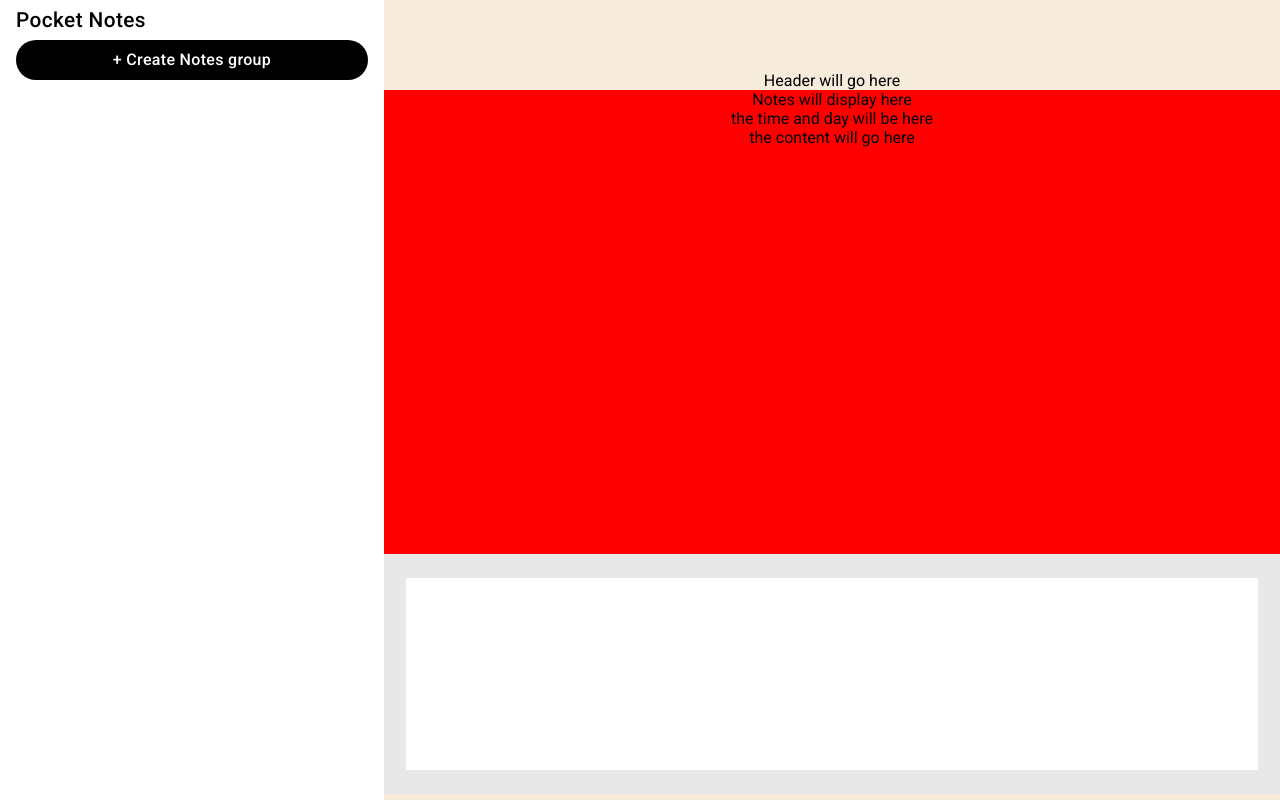
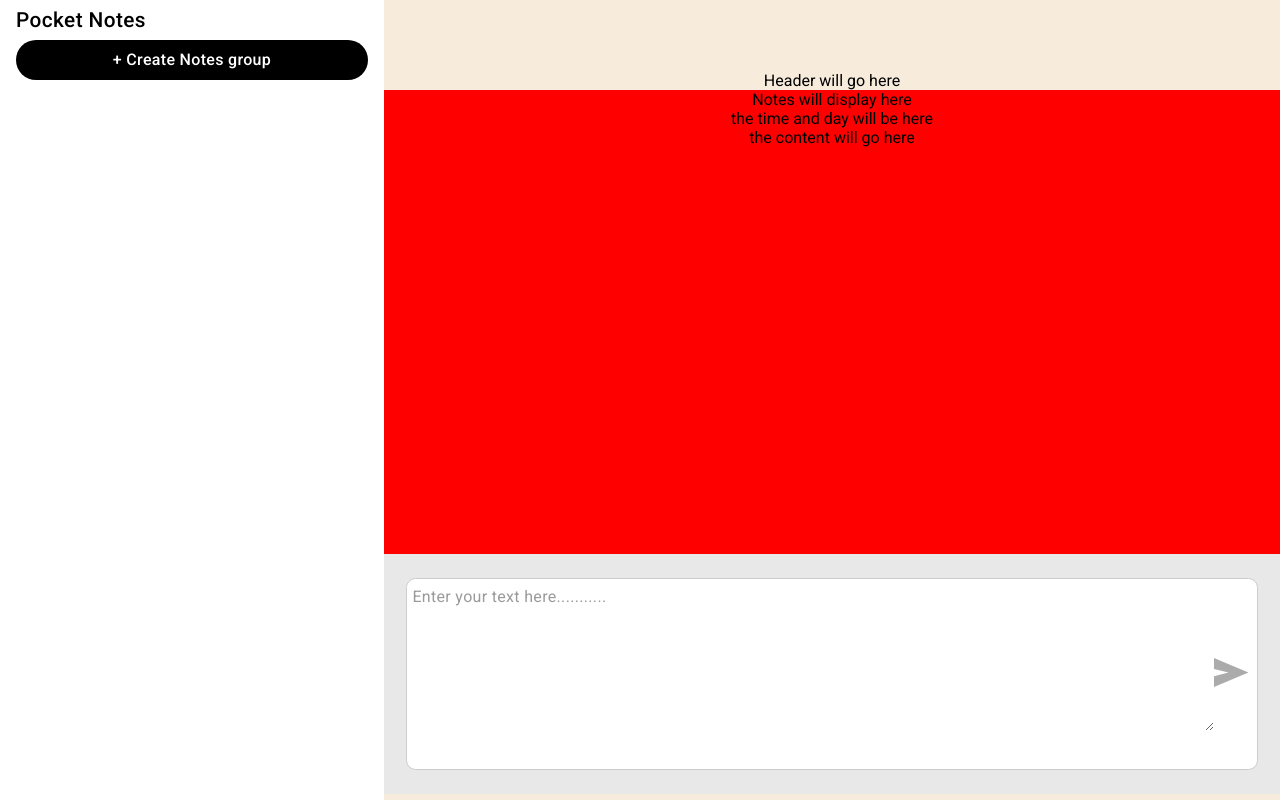
Before and after one commit to nyanpoleon/pocket-notes, a React (Vite) app in the folder pocket-notes-app/: page / in a window 1280 px wide. Built offline with nearby package versions, Linux system fonts and the light colour scheme.

Commit message:
textbox with a button

```diff
--- a/pocket-notes-app/src/components/Notes.css
+++ b/pocket-notes-app/src/components/Notes.css
@@ -64,15 +64,53 @@
   align-items: center;
   justify-content: center;
   margin-bottom: 1rem;
-
 }
-
-input {
+.textarea-wrapper {
+  position: relative;
+  display: flex;
+  flex-direction: row;
+  border-radius: 0.6rem;
+  border: 1px solid #cccccc;
+  height: 80%;
+  width: 95%;
+  background-color: white;
+}
+.input-notes {
   border: none;
   background-color: white;
   height: 80%;
   width: 95%;
-  display: flex;
-  align-items: center;
-  justify-content: center;
+  font-family: "Roboto";
+  font-style: normal;
+  font-weight: 400;
+  font-size: 1rem;
+  line-height: 35px;
+  box-sizing: border-box;
+  padding: 0;
+  margin: 0;
+  text-align: left;
+  vertical-align: top;
+
+  border-radius: 0.6rem;
 }
+
+.input-notes::placeholder {
+  font-family: "Roboto";
+  font-style: normal;
+  font-weight: 400;
+  font-size: 1rem;
+  line-height: 35px;
+  /* identical to box height */
+  letter-spacing: 0.02em;
+  color: #9a9a9a;
+  text-align: left;
+  text-indent: 5px;
+}
+
+button {
+  background-color: white;
+  border: none;
+  position: "absolute";
+  bottom: "0";
+  right: "0";
+}
--- a/pocket-notes-app/src/components/Notes.jsx
+++ b/pocket-notes-app/src/components/Notes.jsx
@@ -1,6 +1,7 @@
 import React, { useState } from "react";
 import Standby from "../assets/standby.png";
 import Lock from "../assets/lock.png";
+import Send from "../assets/send.svg";
 import "./Notes.css";
 
 function Notes() {
@@ -36,7 +37,27 @@ function Notes() {
             <div>the content will go here</div>
           </div>
           <div className="notes-area-footer">
-            <input type="text" />
+            <div className="textarea-wrapper">
+              <textarea
+                className="input-notes"
+                placeholder="Enter your text here..........."
+                type="text"
+              />
+              <button>
+                <svg
+                  width="35"
+                  height="29"
+                  viewBox="0 0 35 29"
+                  fill="none"
+                  xmlns="http://www.w3.org/2000/svg"
+                >
+                  <path
+                    d="M0 29V18.125L14.5 14.5L0 10.875V0L34.4375 14.5L0 29Z"
+                    fill="#ABABAB"
+                  />
+                </svg>
+              </button>
+            </div>
           </div>
         </div>
       </div>
```
Also changed, not shown: pocket-notes-app/src/assets/send.png (added), pocket-notes-app/src/assets/send.svg (added).
